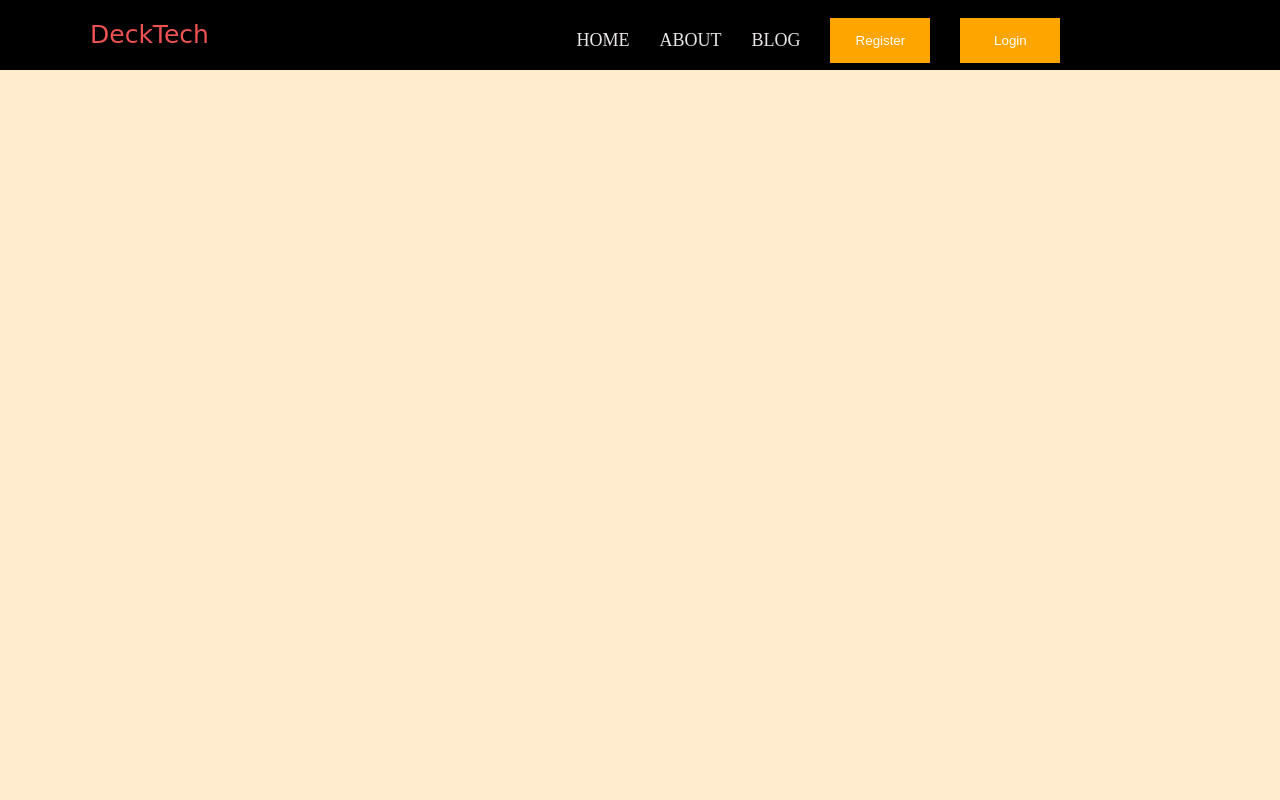
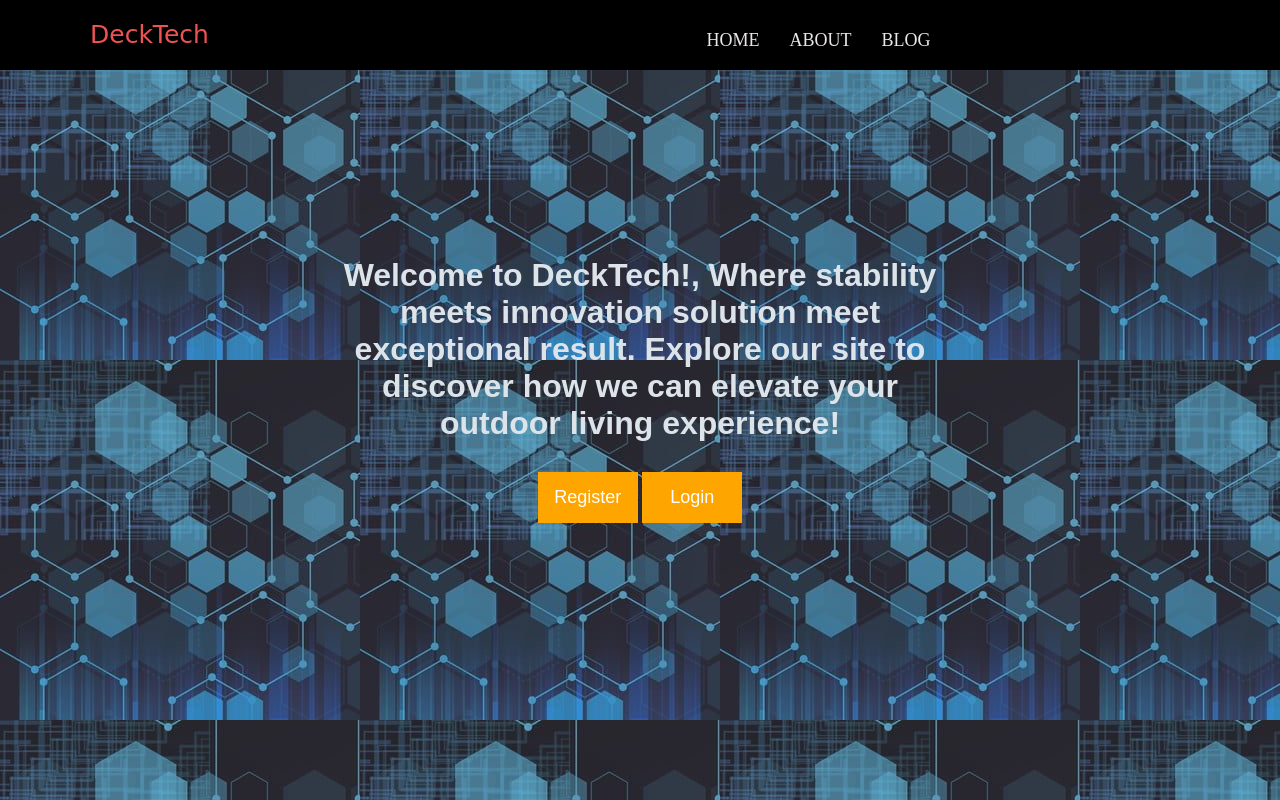
Before and after one commit to jennifer-11-cmd/DECKTECH.COM, a plain HTML site: page index.html in a window 1280 px wide. Drawn offline with Linux system fonts and the light colour scheme.

Commit message:
https://github.com/jennifer-11-cmd/DECKTECH.COM

```diff
--- a/index.html
+++ b/index.html
@@ -8,7 +8,54 @@
     <title>DeckTech Homepage</title>
     <style>
         body {
-            background-color: blanchedalmond;
+            background-image: url(IMG-20240808-WA0030.jpg);
+        }
+
+        .b {
+            text-align: center;
+            justify-content: center;
+            font-family: Arial, Helvetica, sans-serif;
+
+        }
+
+        .registration {
+            position: absolute;
+            top: 50%;
+            left: 50%;
+            transform: translate(-50%, -50%);
+        }
+
+        .registration p {
+            color: #fff;
+            font-size: 20px;
+            font-family: "Gill Sans", "Gill Sans MT", Calibri, "Trebuchet MS", sans-serif;
+        }
+
+        .registration button {
+            width: 100px;
+            padding: 15px 0 15px 0;
+            background-color: orange;
+            border: 0;
+            outline: 0;
+            align-self: center;
+            transition: 1s ease-out;
+            margin-bottom: 20px;
+        }
+
+        .registration button a {
+            color: #fff;
+            font-size: 18px;
+            text-decoration: none;
+        }
+
+        .registration button:hover {
+            background-image: linear-gradient(to right, red, purple);
+        }
+
+        .registration h1 {
+            padding-bottom: 30px;
+            color: rgb(220, 227, 233);
+            font-family: Arial, Helvetica, sans-serif;
         }
     </style>
 </head>
@@ -33,13 +80,21 @@
             <li>
                 <a href="#" class="navbar_links">BLOG</a>
             </li>
-            <button class="hero-btn"><a href="register.html">Register</a></button>
-            <button class="hero-btn"><a href="login.html">Login</a></button>
         </div>
 
     </div>
 
+    <div class="b">
 
+        <div class="registration">
+            <h1>Welcome to DeckTech!, Where stability meets innovation solution meet exceptional result.
+                Explore our site to discover how we can elevate your outdoor living experience!
+
+            </h1>
+            <button><a href="register.html">Register</a></button>
+            <button><a href="login.html">Login</a></button>
+        </div>
+    </div>
 
     <script src="main.js"></script>
 </body>
--- a/style.css
+++ b/style.css
@@ -41,19 +41,6 @@
   font-size: 18px;
 }
 
-.hero-btn {
-  width: 100px;
-  padding: 15px 0 15px 0;
-  background-color: orange;
-  border: 0;
-  outline: 0;
-  align-self: center;
-  transition: 1s ease-out;
-  margin-bottom: 20px;
-}
-.hero-btn:hover {
-  background-image: linear-gradient(to right, red, purple);
-}
 .hero-btn a {
   color: #fff;
   text-decoration: none;
```
Also changed, not shown: IMG-20240808-WA0030.jpg (added).
